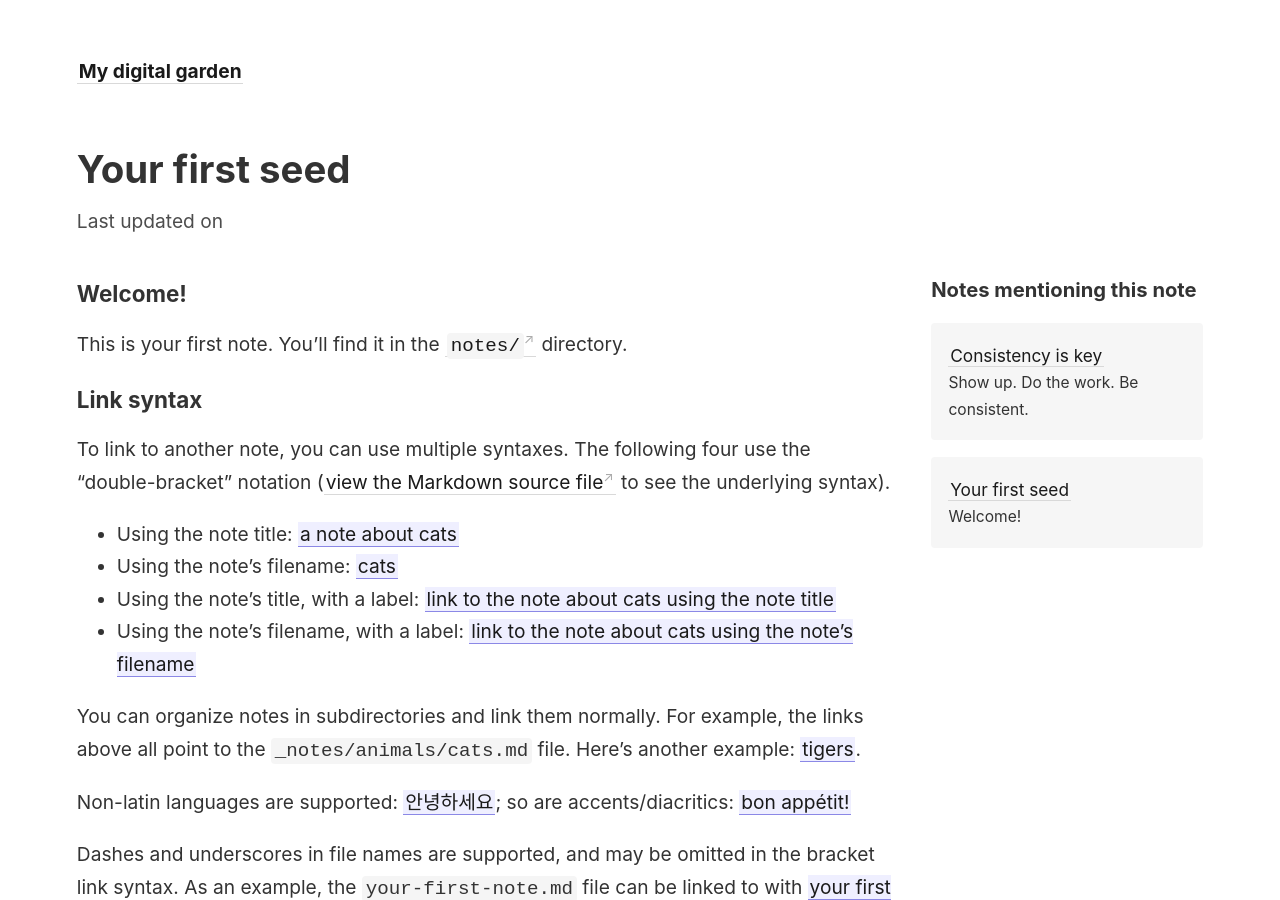
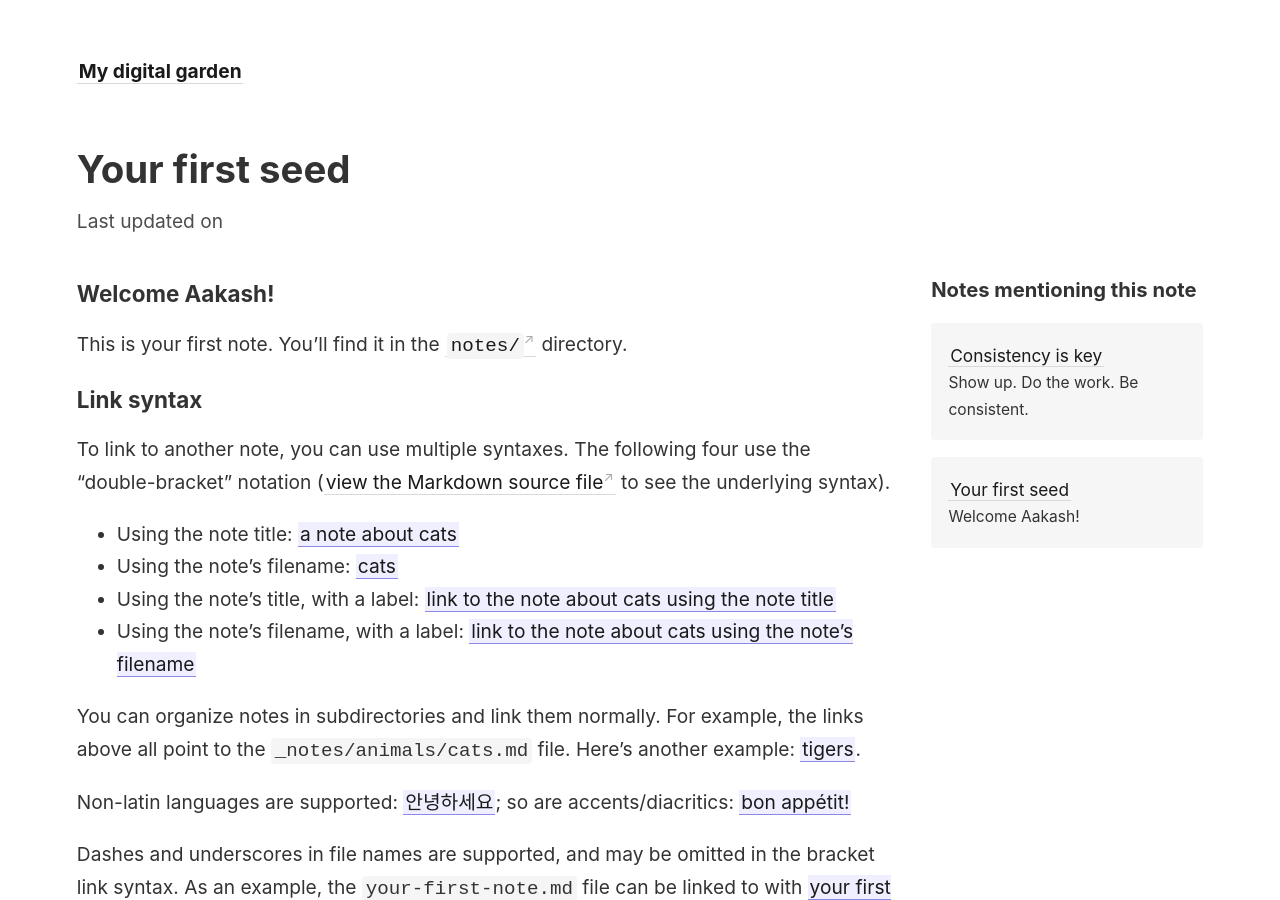
Before and after one commit to aakash-768/garden, a Jekyll site: the page built from _notes/your-first-note.md, in a window 1280 px wide and 900 px high. Built offline with Jekyll 4.4.1, drawn with Linux system fonts in a browser that asks for light colours.

Commit message:
Update your-first-note.md

```diff
--- a/_notes/your-first-note.md
+++ b/_notes/your-first-note.md
@@ -2,7 +2,7 @@
 title: Your first seed
 ---
 
-### Welcome!
+### Welcome Aakash!
 
 This is your first note. You'll find it in the [`notes/`](https://github.com/maximevaillancourt/digital-garden-jekyll-template/tree/master/_notes) directory.
 
```
